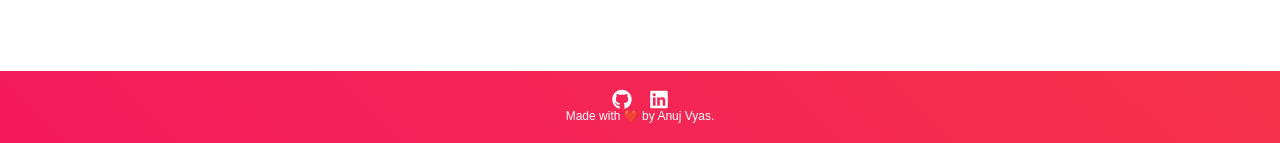
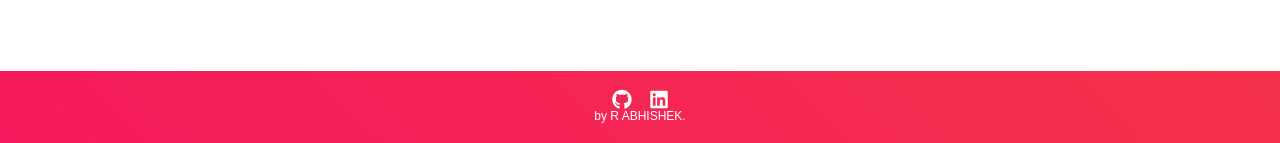
Before and after one commit to Abhishekravindran/End-To-End-Data-Science-Projects, a Flask app: template Diabetes-Prediction-Deployment-master/Diabetes-Prediction-Deployment-master/templates/result.html in a window 1280 px wide. Shown: the part 657-800 px from the top of the page. Run offline with Flask 2, Linux system fonts and the light colour scheme; the template is opened without the code that fills it, so the values that code supplies are empty; parts of the project's set-up code (start-up, migrations or seed data) failed here and were passed over; some libraries are stand-ins or nearby versions.

Commit message:
Update result.html

```diff
--- a/Diabetes-Prediction-Deployment-master/Diabetes-Prediction-Deployment-master/templates/result.html
+++ b/Diabetes-Prediction-Deployment-master/Diabetes-Prediction-Deployment-master/templates/result.html
@@ -34,10 +34,10 @@
 		<!-- Footer -->
        <div class='footer'>
            <div class="contact">
-               <a target="_blank" href="https://github.com/anujvyas/Diabetes-Prediction-Deployment"><i class="fab fa-github fa-lg contact-icon"></i></a>
-               <a target="_blank" href="https://www.linkedin.com/in/anujkvyas"><i class="fab fa-linkedin fa-lg contact-icon"></i></a>
+               <a target="_blank" href="https://github.com/Abhishekravindran/End-To-End-Data-Science-Projects/blob/main/Diabetes-Prediction-Deployment-master"><i class="fab fa-github fa-lg contact-icon"></i></a>
+               <a target="_blank" href="www.linkedin.com/in/abhishek-ravindran-226909180"><i class="fab fa-linkedin fa-lg contact-icon"></i></a>
            </div>
-           <p class='footer-description'>Made with ❤️ by Anuj Vyas.</p>
+           <p class='footer-description'>by R ABHISHEK.</p>
        </div>
 
 	</body>
```
